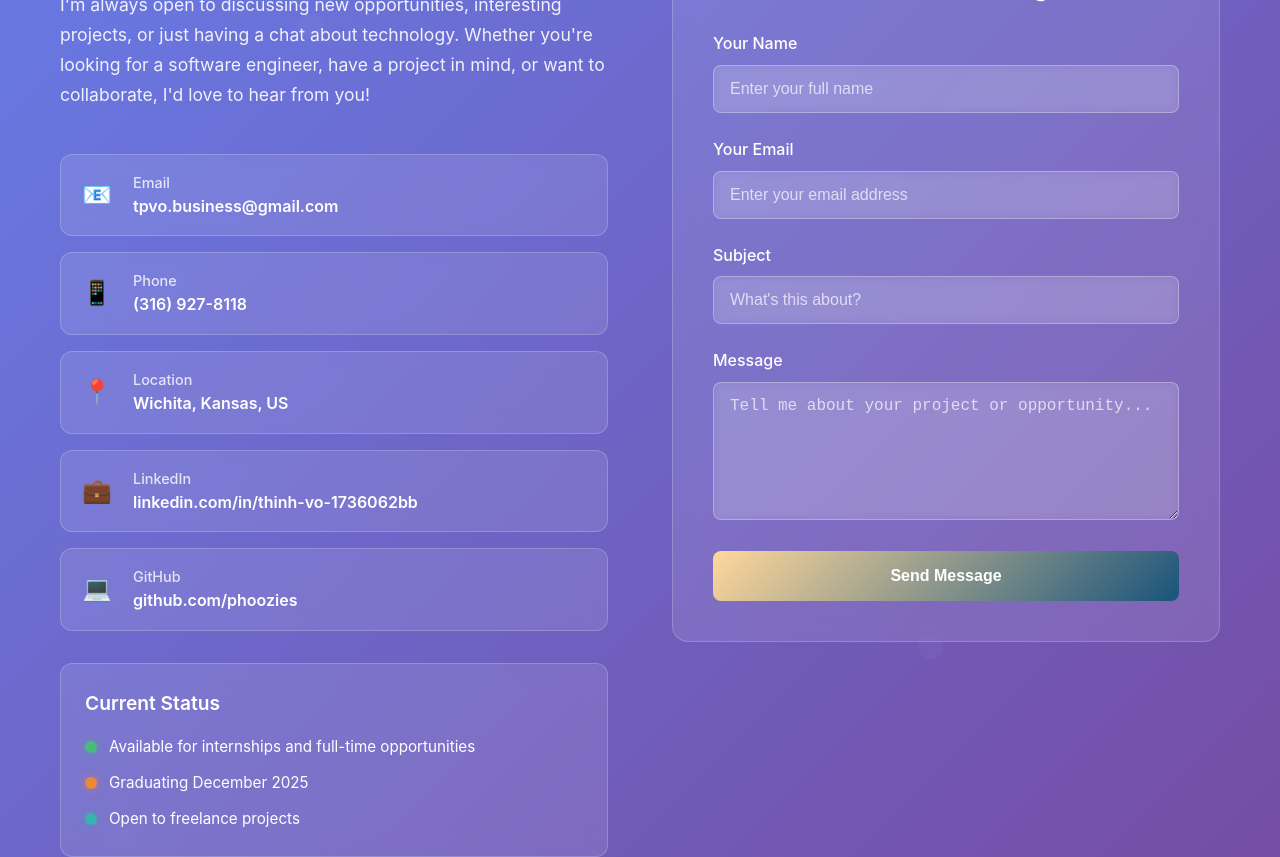
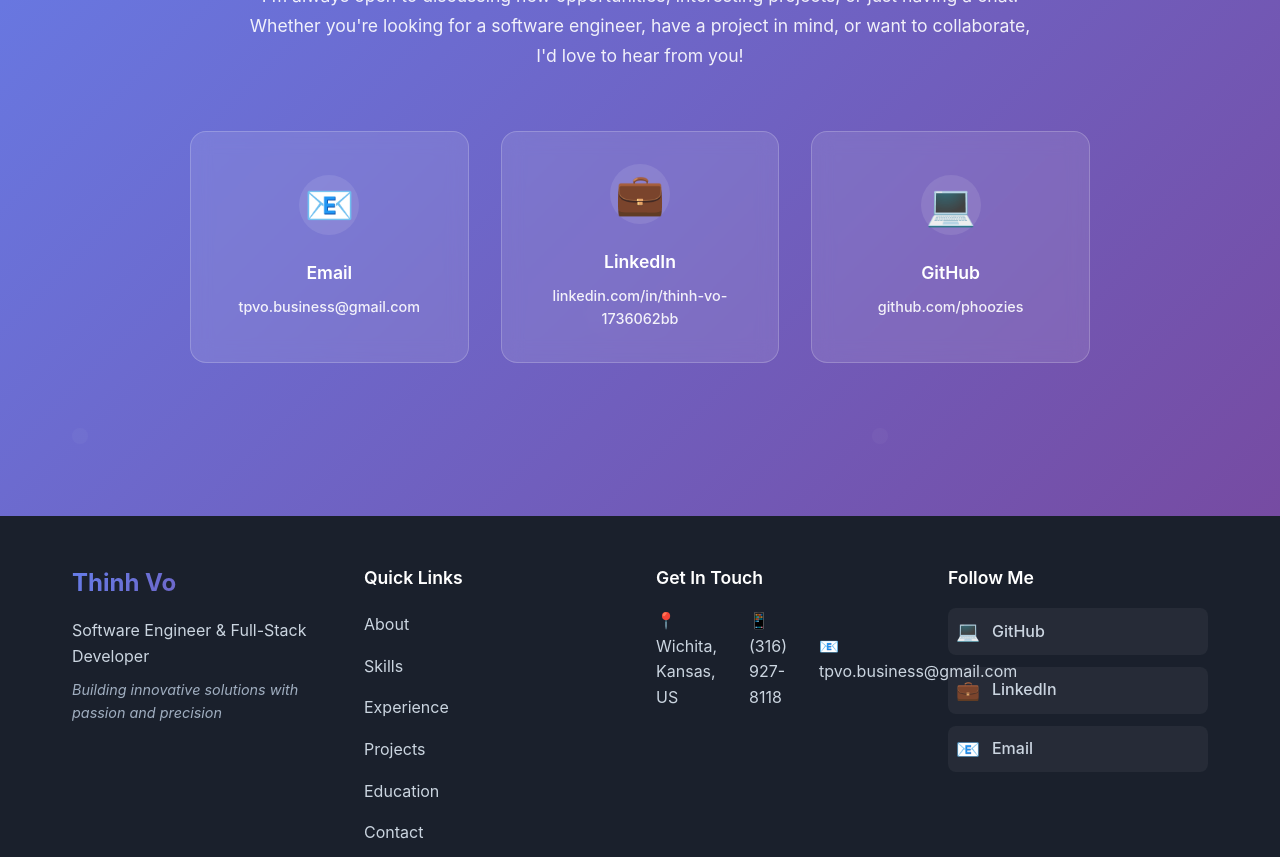
Before and after one commit to phoozies/my-portfolio, a React (Vite) app in the folder my-portfolio/: page / in a window 1280 px wide. Shown: the part 8820-9677 px from the top of the page. Built offline with nearby package versions, Linux system fonts and the light colour scheme.

Commit message:
feat: update contact section

```diff
--- a/my-portfolio/src/components/Contact.css
+++ b/my-portfolio/src/components/Contact.css
@@ -26,18 +26,27 @@
 }
 
 .contact-content {
-  display: grid;
-  grid-template-columns: 1fr 1fr;
-  gap: 4rem;
-  align-items: start;
+  display: flex;
+  flex-direction: column;
+  align-items: center;
+  text-align: center;
   position: relative;
   z-index: 2;
+  max-width: 1200px;
+  margin: 0 auto;
 }
 
 .contact-info {
   display: flex;
   flex-direction: column;
-  gap: 2rem;
+  gap: 3rem;
+  width: 100%;
+  align-items: center;
+}
+
+.contact-intro {
+  max-width: 800px;
+  margin: 0 auto;
 }
 
 .contact-intro h3 {
@@ -54,50 +63,66 @@
 }
 
 .contact-details {
-  display: flex;
-  flex-direction: column;
-  gap: 1rem;
+  display: grid;
+  grid-template-columns: repeat(3, 1fr);
+  gap: 2rem;
+  width: 100%;
+  max-width: 900px;
 }
 
 .contact-item {
   display: flex;
+  flex-direction: column;
   align-items: center;
+  text-align: center;
   gap: 1rem;
-  padding: 1rem;
+  padding: 2rem 1.5rem;
   background: rgba(255, 255, 255, 0.1);
-  border-radius: 12px;
+  border-radius: 16px;
   text-decoration: none;
   color: white;
   transition: all 0.3s ease;
   backdrop-filter: blur(10px);
   border: 1px solid rgba(255, 255, 255, 0.2);
+  min-height: 160px;
+  justify-content: center;
 }
 
 .contact-item:hover {
   background: rgba(255, 255, 255, 0.2);
-  transform: translateX(5px);
+  transform: translateY(-8px);
+  box-shadow: 0 12px 30px rgba(0, 0, 0, 0.2);
 }
 
 .contact-icon {
-  font-size: 1.5rem;
-  width: 40px;
-  text-align: center;
+  font-size: 2.5rem;
+  width: 60px;
+  height: 60px;
+  display: flex;
+  align-items: center;
+  justify-content: center;
+  background: rgba(255, 255, 255, 0.1);
+  border-radius: 50%;
+  margin-bottom: 0.5rem;
 }
 
 .contact-text {
   display: flex;
   flex-direction: column;
+  gap: 0.25rem;
 }
 
 .contact-label {
-  font-size: 0.9rem;
-  font-weight: 500;
-  opacity: 0.8;
+  font-size: 1.1rem;
+  font-weight: 600;
+  margin-bottom: 0.25rem;
 }
 
 .contact-value {
-  font-size: 1rem;
-  font-weight: 600;
+  font-size: 0.9rem;
+  font-weight: 500;
+  opacity: 0.9;
+  word-break: break-word;
 }
 
 .availability {
@@ -230,9 +255,18 @@
 }
 
 @media (max-width: 768px) {
+  .contact {
+    padding: 80px 20px;
+  }
+
   .contact-content {
+    gap: 2.5rem;
+  }
+
+  .contact-details {
     grid-template-columns: 1fr;
-    gap: 2rem;
+    gap: 1.5rem;
+    max-width: 400px;
   }
 
   .contact-intro h3 {
@@ -248,15 +282,46 @@
   }
 
   .contact-item {
-    padding: 0.875rem;
+    padding: 1.5rem 1rem;
+    min-height: 140px;
   }
 
   .contact-icon {
-    font-size: 1.25rem;
-    width: 35px;
+    font-size: 2rem;
+    width: 50px;
+    height: 50px;
   }
 
   .availability {
     padding: 1.25rem;
   }
 }
+
+@media (max-width: 480px) {
+  .contact {
+    padding: 60px 15px;
+  }
+
+  .contact-details {
+    max-width: 320px;
+  }
+
+  .contact-item {
+    padding: 1.25rem 0.875rem;
+    min-height: 120px;
+  }
+
+  .contact-icon {
+    font-size: 1.75rem;
+    width: 45px;
+    height: 45px;
+  }
+
+  .contact-label {
+    font-size: 1rem;
+  }
+
+  .contact-value {
+    font-size: 0.85rem;
+  }
+}
--- a/my-portfolio/src/components/Contact.tsx
+++ b/my-portfolio/src/components/Contact.tsx
@@ -1,12 +1,4 @@
-import { useState } from 'react'
 import './Contact.css'
-
-interface FormData {
-  name: string
-  email: string
-  subject: string
-  message: string
-}
 
 interface ContactInfo {
   icon: string
@@ -16,28 +8,6 @@ interface ContactInfo {
 }
 
 const Contact = () => {
-  const [formData, setFormData] = useState<FormData>({
-    name: '',
-    email: '',
-    subject: '',
-    message: ''
-  })
-
-  const handleChange = (e: React.ChangeEvent<HTMLInputElement | HTMLTextAreaElement>): void => {
-    setFormData({
-      ...formData,
-      [e.target.name]: e.target.value
-    })
-  }
-
-  const handleSubmit = (e: React.FormEvent<HTMLFormElement>): void => {
-    e.preventDefault()
-    // Here you would typically send the form data to a backend service
-    console.log('Form submitted:', formData)
-    // For now, we'll just show an alert
-    alert('Thank you for your message! I\'ll get back to you soon.')
-    setFormData({ name: '', email: '', subject: '', message: '' })
-  }
 
   const contactInfo: ContactInfo[] = [
     {
@@ -45,18 +15,6 @@ const Contact = () => {
       label: 'Email',
       value: 'tpvo.business@gmail.com',
       link: 'mailto:tpvo.business@gmail.com'
-    },
-    {
-      icon: '📱',
-      label: 'Phone',
-      value: '(316) 927-8118',
-      link: 'tel:+13169278118'
-    },
-    {
-      icon: '📍',
-      label: 'Location',
-      value: 'Wichita, Kansas, US',
-      link: '#'
     },
     {
       icon: '💼',
@@ -75,14 +33,13 @@ const Contact = () => {
   return (
     <section id="contact" className="contact">
       <div className="container">
-        <h2 className="section-title">Get In Touch</h2>
+        <h2 className="section-title">Let's Connect!</h2>
         <div className="contact-content">
           <div className="contact-info">
             <div className="contact-intro">
-              <h3>Let's Connect!</h3>
               <p>
                 I'm always open to discussing new opportunities, interesting projects,
-                or just having a chat about technology. Whether you're looking for a
+                or just having a chat. Whether you're looking for a
                 software engineer, have a project in mind, or want to collaborate,
                 I'd love to hear from you!
               </p>
@@ -105,84 +62,6 @@ const Contact = () => {
                 </a>
               ))}
             </div>
-
-            <div className="availability">
-              <h4>Current Status</h4>
-              <div className="status-item">
-                <span className="status-indicator available"></span>
-                <span>Available for internships and full-time opportunities</span>
-              </div>
-              <div className="status-item">
-                <span className="status-indicator busy"></span>
-                <span>Graduating December 2025</span>
-              </div>
-              <div className="status-item">
-                <span className="status-indicator open"></span>
-                <span>Open to freelance projects</span>
-              </div>
-            </div>
-          </div>
-
-          <div className="contact-form-container">
-            <form className="contact-form" onSubmit={handleSubmit}>
-              <h3>Send Me a Message</h3>
-
-              <div className="form-group">
-                <label htmlFor="name">Your Name</label>
-                <input
-                  type="text"
-                  id="name"
-                  name="name"
-                  value={formData.name}
-                  onChange={handleChange}
-                  required
-                  placeholder="Enter your full name"
-                />
-              </div>
-
-              <div className="form-group">
-                <label htmlFor="email">Your Email</label>
-                <input
-                  type="email"
-                  id="email"
-                  name="email"
-                  value={formData.email}
-                  onChange={handleChange}
-                  required
-                  placeholder="Enter your email address"
-                />
-              </div>
-
-              <div className="form-group">
-                <label htmlFor="subject">Subject</label>
-                <input
-                  type="text"
-                  id="subject"
-                  name="subject"
-                  value={formData.subject}
-                  onChange={handleChange}
-                  required
-                  placeholder="What's this about?"
-                />
-              </div>
-
-              <div className="form-group">
-                <label htmlFor="message">Message</label>
-                <textarea
-                  id="message"
-                  name="message"
-                  value={formData.message}
-                  onChange={handleChange}
-                  required
-                  rows={6}
-                  placeholder="Tell me about your project or opportunity..."
-                ></textarea>
-              </div>
-
-              <button type="submit" className="submit-btn">
-                Send Message
-              </button>
-            </form>
           </div>
         </div>
       </div>
```
